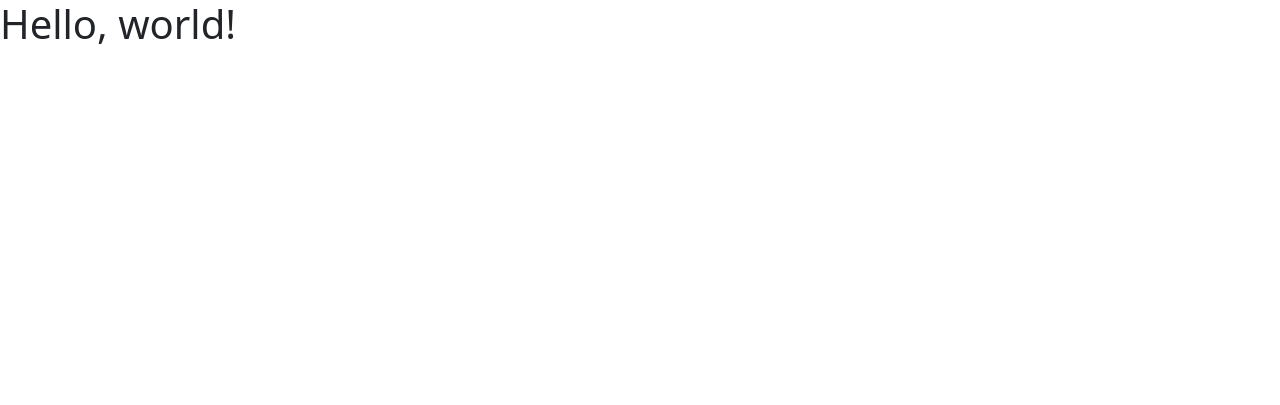
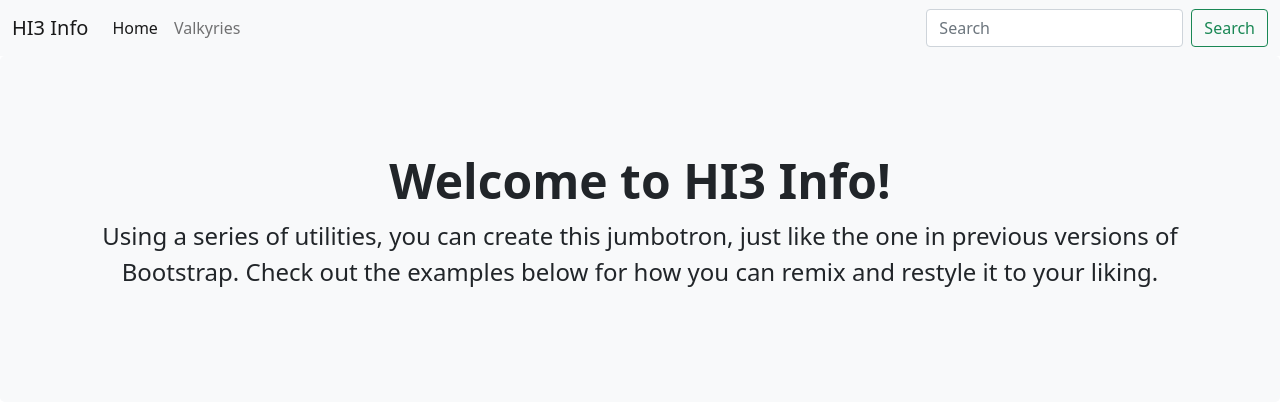
Before and after one commit to itsariadust/hi3-info, a plain HTML site: page index.html in a window 1280 px wide. Drawn offline with nearby package versions, Linux system fonts and the light colour scheme.

Commit message:
added more content again

```diff
--- a/index.html
+++ b/index.html
@@ -9,6 +9,34 @@
         <script src="https://cdn.jsdelivr.net/npm/bootstrap@5.1.3/dist/js/bootstrap.bundle.min.js" integrity="sha384-ka7Sk0Gln4gmtz2MlQnikT1wXgYsOg+OMhuP+IlRH9sENBO0LRn5q+8nbTov4+1p" crossorigin="anonymous"></script>
     </head>
     <body>
-        <h1>Hello, world!</h1>
+        <nav class="navbar navbar-expand-lg navbar-light bg-light">
+            <div class="container-fluid">
+              <a class="navbar-brand" href="#">HI3 Info</a>
+              <button class="navbar-toggler" type="button" data-bs-toggle="collapse" data-bs-target="#navbarSupportedContent" aria-controls="navbarSupportedContent" aria-expanded="false" aria-label="Toggle navigation">
+                <span class="navbar-toggler-icon"></span>
+              </button>
+              <div class="collapse navbar-collapse" id="navbarSupportedContent">
+                <ul class="navbar-nav me-auto mb-2 mb-lg-0">
+                  <li class="nav-item">
+                    <a class="nav-link active" aria-current="page" href="#">Home</a>
+                  </li>
+                  <li class="nav-item">
+                    <a class="nav-link" href="#">Valkyries</a>
+                  </li>
+                </ul>
+                <form class="d-flex">
+                  <input class="form-control me-2" type="search" placeholder="Search" aria-label="Search">
+                  <button class="btn btn-outline-success" type="submit">Search</button>
+                </form>
+              </div>
+            </div>
+          </nav>
+
+          <div class="p-5 mb-4 bg-light rounded-3">
+            <div class="container-fluid py-5">
+              <h1 class="display-5 fw-bold" style="text-align: center;">Welcome to HI3 Info!</h1>
+              <p class="fs-4" style="text-align: center;">Using a series of utilities, you can create this jumbotron, just like the one in previous versions of Bootstrap. Check out the examples below for how you can remix and restyle it to your liking.</p>
+            </div>
+          </div>
     </body>
 </html>
```
